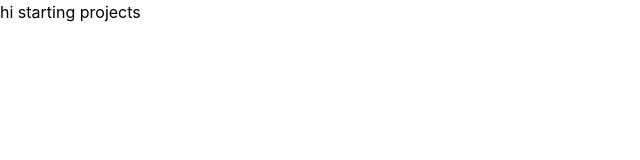
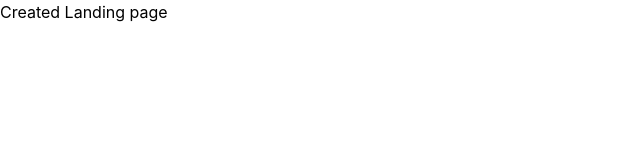
Before and after one commit to Dipak-sahani/humble, a React (Vite) app: page / in a window 1280 px wide. Shown: the top 160 px of the page, without its empty margins (0-640 px from the left). Built offline with nearby package versions, Linux system fonts and the light colour scheme.

Commit message:
created page folder and in that LandingPage it includes a simple message line

```diff
--- a/src/App.jsx
+++ b/src/App.jsx
@@ -1,12 +1,13 @@
 import { useState } from "react";
 import "./App.css";
+import LandingPage from "./page/LandingPage";
 
 function App() {
   const [count, setCount] = useState(0);
 
   return (
     <>
-      <h1>hi starting projects</h1>
+      <LandingPage/>
     </>
   );
 }
--- /dev/null
+++ b/src/page/LandingPage.jsx
@@ -0,0 +1,11 @@
+import React from "react";
+
+const LandingPage = () => {
+  return (
+    <div className="">
+      <h1>Created Landing page</h1>
+    </div>
+  );
+};
+
+export default LandingPage;
```
